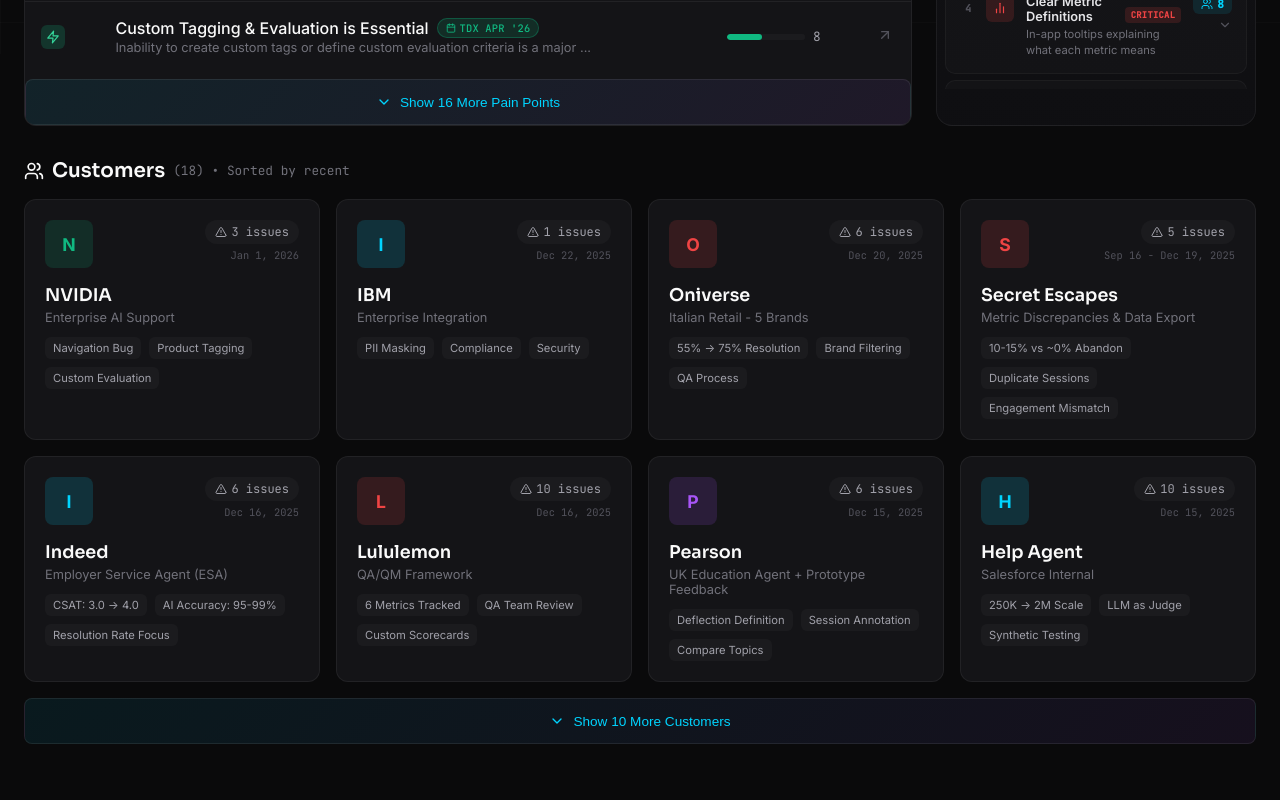
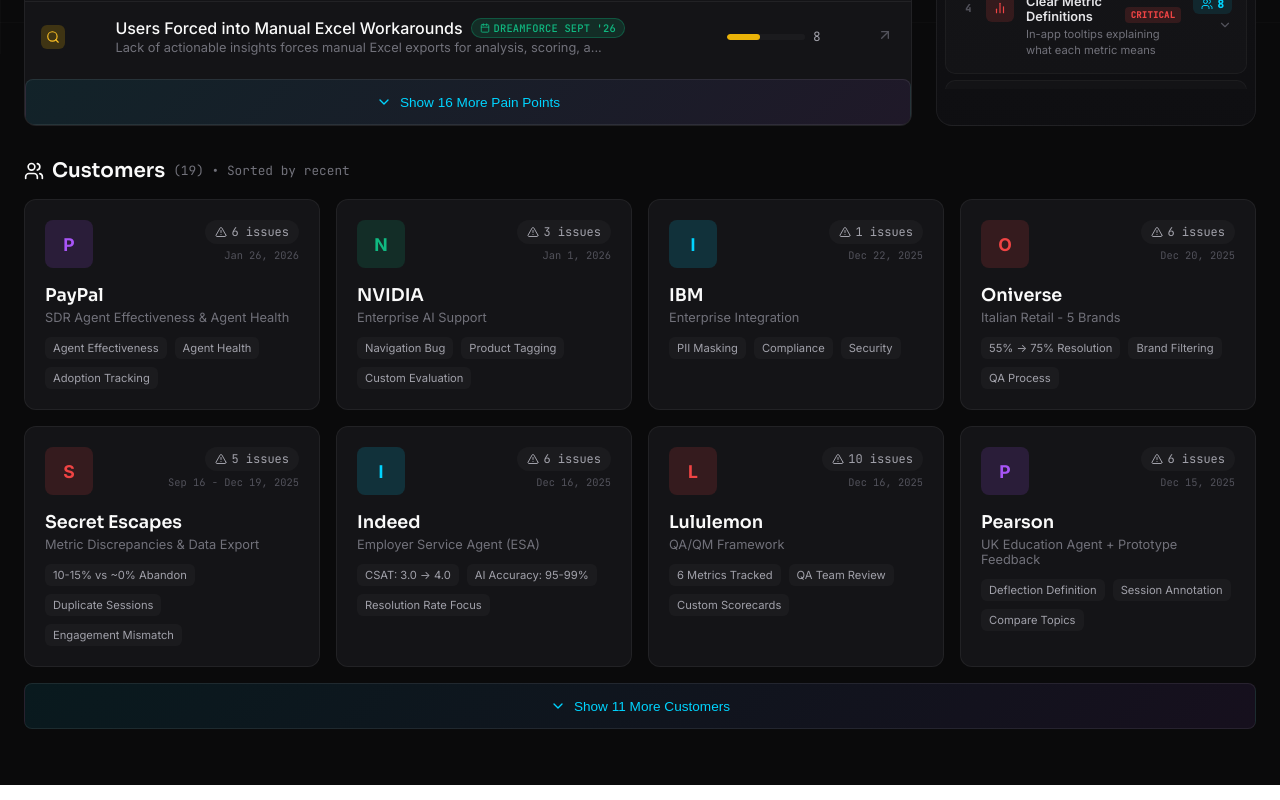
Before and after one commit to mpichadze-bot/agentforce-analytics, a React (Create React App) app: page / in a window 1280 px wide. Shown: the part 746-1546 px from the top of the page. Built offline with nearby package versions, Linux system fonts and the light colour scheme.

Commit message:
Add PayPal customer: Agent effectiveness, health monitoring, and adoption tracking needs

```diff
--- a/src/data/dashboardData.js
+++ b/src/data/dashboardData.js
@@ -150,20 +150,22 @@
     theme: 'metrics',
     title: "No Unique User Tracking",
     description: "Cannot identify distinct users, repeat vs first-time visitors, or calculate true adoption rates",
-    customerCount: 6,
-    customers: ["eToro", "Hard Rock", "Astound", "Cellebrite", "Nexo", "Allegis"],
+    customerCount: 7,
+    customers: ["eToro", "Hard Rock", "Astound", "Cellebrite", "Nexo", "Allegis", "PayPal"],
     color: "orange",
     severity: "high",
     roadmap: null,
     quotes: [
       { text: "We're trying to understand who's using it... reaching many or used intensively by few?", source: "Hard Rock - Shira Gershoni" },
       { text: "Active user rate was 6% but with correct formula it's actually 84%!", source: "eToro - Avi Kuzi" },
-      { text: "We assigned this employee agent to almost 2,000 users but it's showing only 12.", source: "Allegis - Abhijit Mahato" }
+      { text: "We assigned this employee agent to almost 2,000 users but it's showing only 12.", source: "Allegis - Abhijit Mahato" },
+      { text: "Major struggle for the customer with the employee agent is getting accurate adoption and usage numbers, such as tracking weekly active users.", source: "PayPal - Nathalie Sautner" }
     ],
     examples: [
       "eToro: Wrong formula divided by all Salesforce users instead of assigned",
       "Hard Rock: Cannot differentiate repeat vs first-time users",
       "Allegis: 2,000 users assigned but only 12 unique users showing",
+      "PayPal: Major struggle getting accurate adoption and usage numbers, tracking weekly active users",
       "Cannot measure true adoption rate or reach vs. intensity"
     ]
   },
@@ -196,20 +198,22 @@
     theme: 'usability',
     title: "Dashboards Lack Customization",
     description: "Critical need to add, remove, or modify metrics and create custom homepages tailored to business goals",
-    customerCount: 14,
-    customers: ["Indeed", "Cellebrite", "Nexo", "Help Agent", "Lululemon", "Pearson", "FedEx", "eToro", "Hard Rock", "UNCC", "Astound", "Secret Escapes", "Allegis", "FDE Team"],
+    customerCount: 15,
+    customers: ["Indeed", "Cellebrite", "Nexo", "Help Agent", "Lululemon", "Pearson", "FedEx", "eToro", "Hard Rock", "UNCC", "Astound", "Secret Escapes", "Allegis", "FDE Team", "PayPal"],
     color: "red",
     severity: "critical",
     roadmap: { status: "planned", timeline: "TDX Apr '26", item: "Enabling metrics and UI customization" },
     quotes: [
       { text: "I wish I could customize the dashboard... add my own columns and filters.", source: "Cellebrite" },
       { text: "All of ours are service agents. Can we flip that filter to something else?", source: "UNCC - Alexandra Flinn" },
-      { text: "Customers might want to adjust their own acceptable ranges - requires customization.", source: "FDE Team - Sergio Morales" }
+      { text: "Customers might want to adjust their own acceptable ranges - requires customization.", source: "FDE Team - Sergio Morales" },
+      { text: "Customer preferred a 'lead nurturing dashboard' focused on the pipeline of agent work, meetings, replies, and cancellations.", source: "PayPal - Jon Wilson" }
     ],
     examples: [
       "eToro: Cannot edit locked calculated fields in Agent for Studio",
       "UNCC: Default 'service agent' filter useless - need agent name filter",
       "FDE Team: Need Tableau Next Plus license just to customize ranges",
+      "PayPal: Need custom 'lead nurturing dashboard' for pipeline, meetings, replies, cancellations",
       "No date range filtering for historical analysis"
     ]
   },
@@ -351,20 +355,22 @@
     theme: 'troubleshooting',
     title: "Building Custom Reports is Too Difficult",
     description: "Complex underlying STDM is a major pain point for building custom reports and dashboards",
-    customerCount: 13,
-    customers: ["Cellebrite", "Nexo", "Help Agent", "Lululemon", "Pearson", "FedEx", "eToro", "Hard Rock", "UNCC", "Astound", "Oniverse", "Allegis", "Shark Ninja"],
+    customerCount: 14,
+    customers: ["Cellebrite", "Nexo", "Help Agent", "Lululemon", "Pearson", "FedEx", "eToro", "Hard Rock", "UNCC", "Astound", "Oniverse", "Allegis", "Shark Ninja", "PayPal"],
     color: "yellow",
     severity: "critical",
     roadmap: { status: "planned", timeline: "Dreamforce Sept '26", item: "Richer data analysis on Platform Traces" },
     quotes: [
       { text: "STDM has so many objects... we need a dedicated person just to build reports.", source: "Nexo" },
       { text: "We had to create a custom data transform to bring in messaging channel.", source: "UNCC - Alexandra Flinn" },
-      { text: "Even if you don't have Tableau Next UI, you can build queries on the semantic data model... but navigating it requires deep technical knowledge.", source: "Nir Tzavchon - Allegis call" }
+      { text: "Even if you don't have Tableau Next UI, you can build queries on the semantic data model... but navigating it requires deep technical knowledge.", source: "Nir Tzavchon - Allegis call" },
+      { text: "The default agent does not currently provide API access for reports, which is a reason to motivate the customer to move to the 'employee agent' for more detailed reporting.", source: "PayPal - Tye Jones" }
     ],
     examples: [
       "STDM contains 15+ DMOs requiring deep technical knowledge",
       "eToro: Must use Data Cloud console for custom metrics",
       "Allegis: Must navigate SDM manually without Tableau Next access",
+      "PayPal: Default agent lacks API access for reports - must migrate to employee agent",
       "Building a simple funnel report takes days of development"
     ]
   },
@@ -373,20 +379,22 @@
     theme: 'troubleshooting',
     title: "Need for Custom QA Scorecards",
     description: "Customers want to define their own QA scorecards and use an LLM workbench to score against them",
-    customerCount: 4,
-    customers: ["Lululemon", "Hard Rock", "Oniverse", "FDE Team"],
+    customerCount: 5,
+    customers: ["Lululemon", "Hard Rock", "Oniverse", "FDE Team", "PayPal"],
     color: "yellow",
     severity: "high",
     roadmap: { status: "planned", timeline: "TDX Apr '26", item: "Custom session evaluations with LLM-as-judge" },
     quotes: [
       { text: "Customers approach agent evaluation from a QA/QM perspective, valuing structured scorecards.", source: "Lululemon" },
       { text: "LLM as workbench for validation, not primary source.", source: "Lululemon" },
-      { text: "LLM scoring not customizable - customers want to tweak prompts.", source: "FDE Team - Dreamforce" }
+      { text: "LLM scoring not customizable - customers want to tweak prompts.", source: "FDE Team - Dreamforce" },
+      { text: "Customer needs to evaluate SDR agent effectiveness using metrics like email quantity and appropriate responses.", source: "PayPal - Nathalie Sautner" }
     ],
     examples: [
       "Want to define custom QA criteria per business needs",
       "Need LLM workbench to score conversations against criteria",
       "FDE Team: High/medium/low scoring is fixed",
+      "PayPal: Need to evaluate SDR agent effectiveness (email quantity, appropriate responses)",
       "Align AI scoring with company quality standards"
     ]
   },
@@ -441,8 +449,8 @@
     theme: 'functionality',
     title: "Custom Tagging & Evaluation is Essential",
     description: "Inability to create custom tags or define custom evaluation criteria is a major functional gap",
-    customerCount: 8,
-    customers: ["Cellebrite", "Lululemon", "Help Agent", "Indeed", "Pearson", "NVIDIA", "FDE Team", "Shark Ninja"],
+    customerCount: 9,
+    customers: ["Cellebrite", "Lululemon", "Help Agent", "Indeed", "Pearson", "NVIDIA", "FDE Team", "Shark Ninja", "PayPal"],
     color: "green",
     severity: "critical",
     roadmap: { status: "planned", timeline: "TDX Apr '26", item: "Custom session evaluations with LLM-as-judge" },
@@ -450,13 +458,15 @@
       { text: "I want to flag this session as a bug but there's no way to do that in the tool.", source: "Cellebrite" },
       { text: "Yana expressed the need for product-based tagging per messaging session.", source: "NVIDIA" },
       { text: "Custom tagging would support tagging competitors, product mentions, sentiment (0-5).", source: "FDE Team - Itay Oren" },
-      { text: "We need the ability to set up custom LLM evaluations on session data - define our own resolution and abandonment definitions.", source: "Shark Ninja - Nir Tzavchon" }
+      { text: "We need the ability to set up custom LLM evaluations on session data - define our own resolution and abandonment definitions.", source: "Shark Ninja - Nir Tzavchon" },
+      { text: "Customer has strong interest in an 'evaluation agent' to monitor the SDR agent and report on its effectiveness.", source: "PayPal - Nathalie Sautner" }
     ],
     examples: [
       "Cannot flag sessions as 'bug', 'needs review', or 'resolved'",
       "NVIDIA: Need to categorize by product (DGX, switches)",
       "FDE Team: 'Unified Evals' / 'Agent Force Evals' in development",
       "Shark Ninja: Want custom call containment definitions",
+      "PayPal: Strong interest in evaluation agent to monitor SDR agent effectiveness",
       "No annotation capability for adding context notes"
     ]
   },
@@ -487,19 +497,21 @@
     theme: 'functionality',
     title: "Lack of AI-Driven Insights",
     description: "Users want AI to explain *why* a metric is trending down, beyond just showing the drop",
-    customerCount: 2,
-    customers: ["Cellebrite", "NVIDIA"],
+    customerCount: 3,
+    customers: ["Cellebrite", "NVIDIA", "PayPal"],
     color: "green",
     severity: "medium",
     roadmap: { status: "planned", timeline: "TDX Apr '26", item: "Observability Agent for diagnostics & action" },
     quotes: [
       { text: "I would expect an AI to give me an insight of why is it dropping down.", source: "Cellebrite" },
-      { text: "Understanding the number of questions per session is crucial for determining customer behavior.", source: "NVIDIA - Yana Irani" }
+      { text: "Understanding the number of questions per session is crucial for determining customer behavior.", source: "NVIDIA - Yana Irani" },
+      { text: "Customer needs agent 'health' metrics, such as hallucination detection and analyzing user utterances.", source: "PayPal - Nathalie Sautner" }
     ],
     examples: [
       "Metric drops 20% but no explanation provided",
       "Must manually investigate root causes",
       "Want AI to surface anomalies and explain them",
+      "PayPal: Need agent health metrics including hallucination detection and user utterance analysis",
       "Proactive insights would save hours of investigation"
     ]
   },
@@ -746,5 +758,16 @@
     workflowUrl: '?view=ibm-workflow',
     uxUrl: '?view=ibm-ux',
     date: 'Dec 22, 2025'
+  },
+  {
+    id: 'paypal',
+    name: 'PayPal',
+    color: 'indigo',
+    tagline: 'SDR Agent Effectiveness & Agent Health',
+    description: 'Need to evaluate SDR agent effectiveness (email quantity, appropriate responses), agent health monitoring (hallucination detection), and accurate adoption/usage metrics',
+    metrics: ['Agent Effectiveness', 'Agent Health', 'Adoption Tracking', 'Custom Dashboards'],
+    workflowUrl: '?view=paypal-workflow',
+    uxUrl: '?view=paypal-ux',
+    date: 'Jan 26, 2026'
   }
 ];
```
